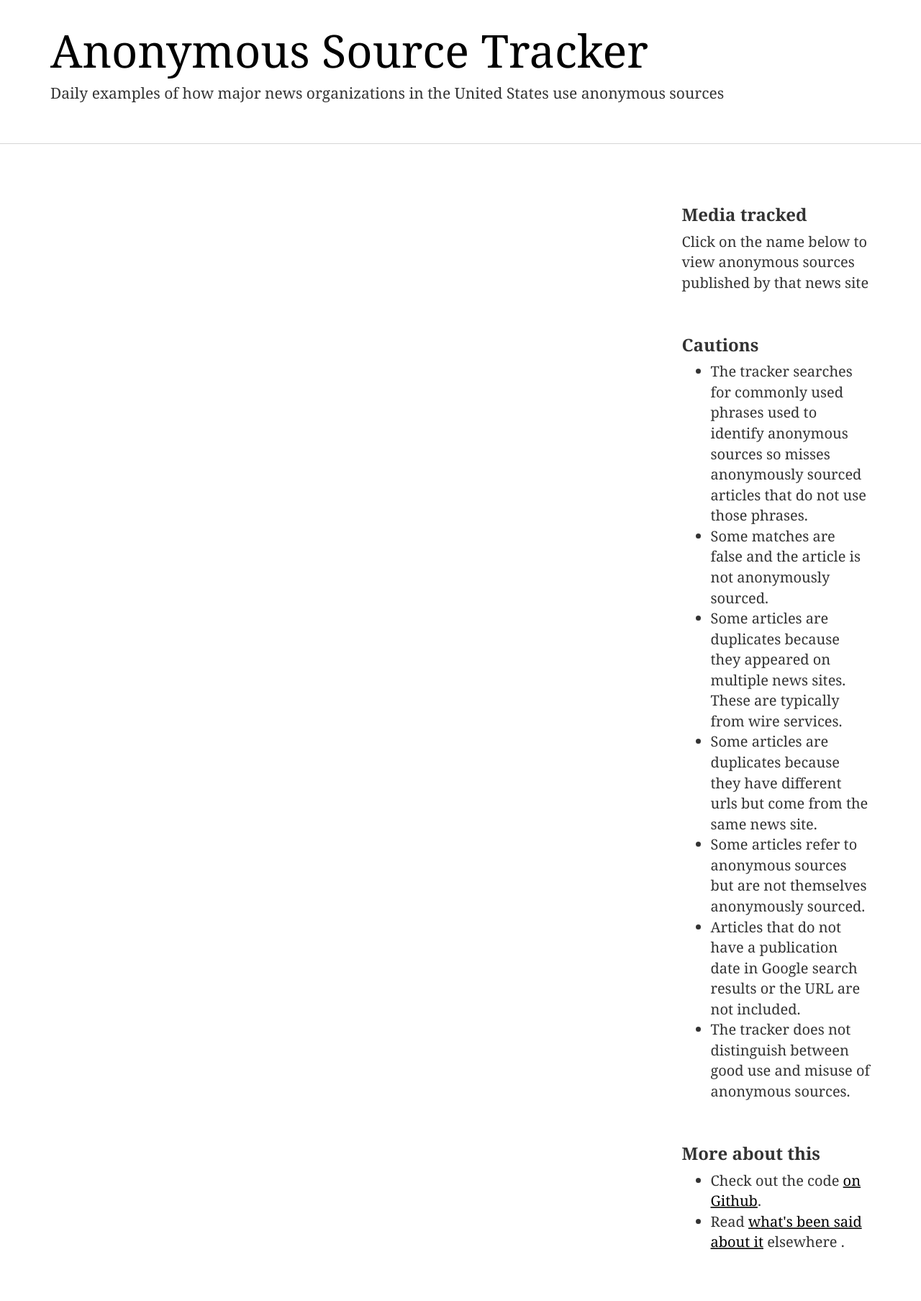
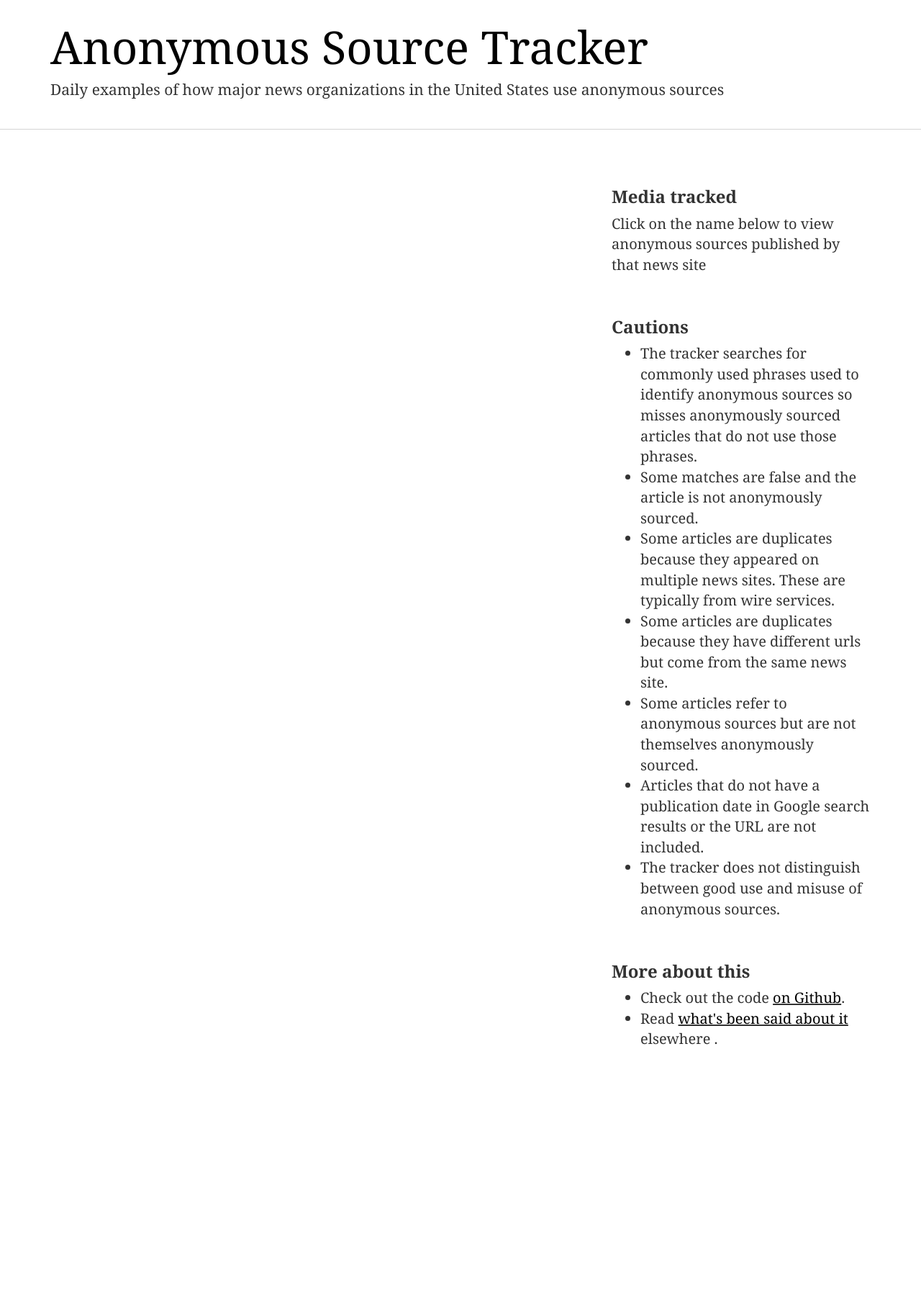
Before and after one commit to sid21g/anonymous, a Flask app: template templates/index.html in a window 1280 px wide. Shown: the whole page at 72% size. After the commit the page ends 1451 px from the top, so only its background shows below. Run offline with Flask 2, Linux system fonts and the light colour scheme; the template is opened without the code that fills it, so the values that code supplies are empty; parts of the project's set-up code (start-up, migrations or seed data) failed here and were passed over; some libraries are stand-ins or nearby versions.

Commit message:
Layout tweaks.

```diff
--- a/static/custom.css
+++ b/static/custom.css
@@ -40,8 +40,8 @@ div.timestamp a:hover {
 }
 
 .jumbotron {
-    padding-top: 15px;
-    padding-bottom: 15px;
+    padding-top: 10px;
+    padding-bottom: 10px;
     background-color: white;
 }
 
--- a/templates/index.html
+++ b/templates/index.html
@@ -1,4 +1,4 @@
     {% extends "layout.html" %}
     {% block head %}<title>Anonymous Source Tracker | Schaver.com</title>{% endblock %}
     {% block masthead %}<h1><a href="/anonymous" id="masthed">Anonymous Source Tracker</a></h1>{% endblock %}
-    {% block content %}<p style="padding-bottom:20px">Daily examples of how major news organizations in the United States use anonymous sources</p>{% endblock %}
+    {% block content %}<p style="padding-bottom:5px">Daily examples of how major news organizations in the United States use anonymous sources</p>{% endblock %}
--- a/templates/layout.html
+++ b/templates/layout.html
@@ -23,7 +23,7 @@
     </div>
     <div class="container">
         <div class="row">
-            <div class="col-sm-9">
+            <div class="col-sm-8">
                 {% for entry in entries %}
                 <b><a href="{{ entry.link }}">{{ entry.title|safe}}</a></b>
                 <hr>
@@ -35,7 +35,7 @@
                 {% endfor %}
                 <div align="right">{{ pagination.links }}</div>
             </div>
-            <div class="col-sm-3">
+            <div class="col-sm-4">
                 <h3>Media tracked</h3>
                 <p>Click on the name below to view anonymous sources published by that news site</p>
                 <ul>
--- a/templates/outlet.html
+++ b/templates/outlet.html
@@ -24,7 +24,7 @@
     </div>
     <div class="container">
         <div class="row">
-            <div class="col-sm-9">
+            <div class="col-sm-8">
                 {% for entry in entries %}
                 <b><a href="{{ entry.link }}">{{ entry.title|safe}}</a></b>
                 <hr>
@@ -36,7 +36,7 @@
                 {% endfor %}
                 <div align="right">{{ pagination.links }}</div>
             </div>
-            <div class="col-sm-3">
+            <div class="col-sm-4">
                 <h3>Media tracked</h3>
                 <p>Click on the name below to view anonymous sources published by that news site</p>
                 <ul>
```
